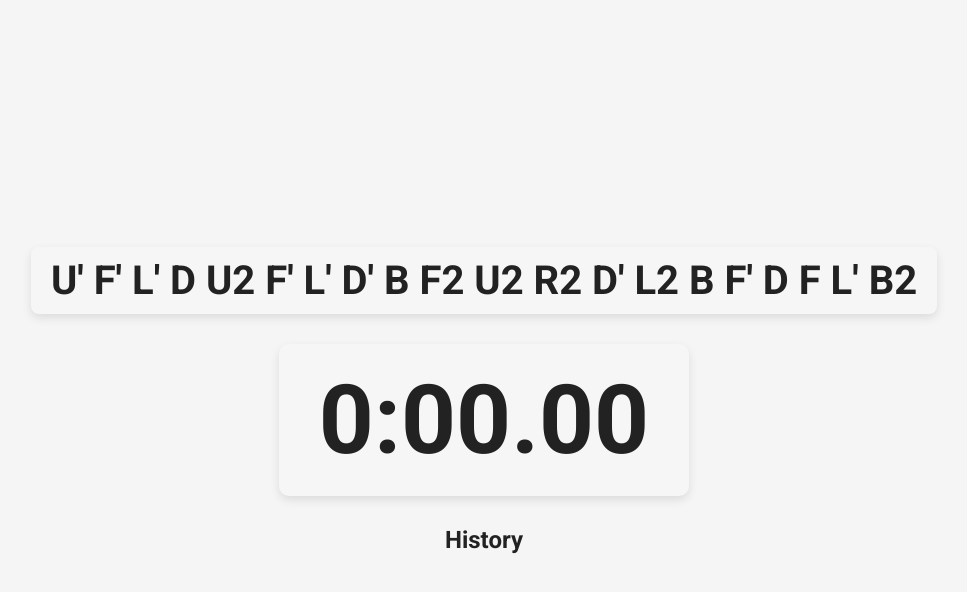
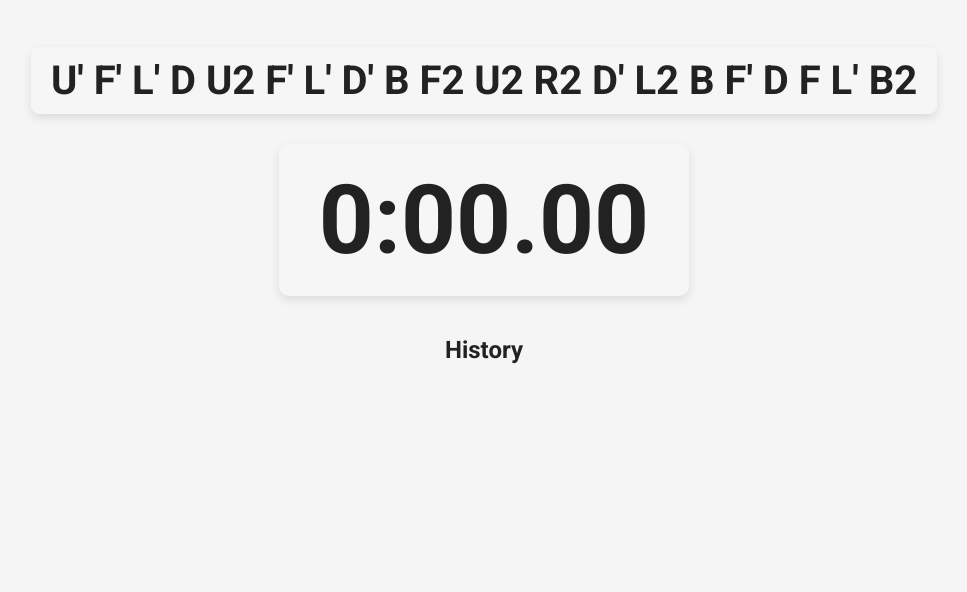
Before and after one commit to progbeat/cubetimer365, a React (Create React App) app: page / in a window 1280 px wide. Shown: the top 592 px of the page, without its empty margins (156-1123 px from the left). Built offline with nearby package versions, Linux system fonts and the light colour scheme.

Commit message:
Fix layout

```diff
--- a/src/App.css
+++ b/src/App.css
@@ -3,10 +3,12 @@
 /* Google Fonts for better typography */
 @import url('https://fonts.googleapis.com/css2?family=Roboto:wght@400;700&display=swap');
 
-* {
+html,
+body,
+#root {
+  height: 100%;
   margin: 0;
   padding: 0;
-  box-sizing: border-box;
 }
 
 body {
@@ -16,11 +18,11 @@ body {
 .app {
   display: flex;
   flex-direction: column;
-  justify-content: center;
   align-items: center;
+  height: 100%;
   padding: 20px;
-  min-height: 100vh;
-  transition: background-color 0.3s, color 0.3s;
+  box-sizing: border-box;
+  overflow: hidden; /* Prevent page scrolling */
 }
 
 .app.light {
@@ -41,6 +43,7 @@ body {
   padding: 10px 20px;
   border-radius: 8px;
   background-color: rgba(255, 255, 255, 0.1);
+  box-sizing: border-box;
   box-shadow: 0 4px 10px rgba(0, 0, 0, 0.1);
 }
 
@@ -51,6 +54,7 @@ body {
   padding: 20px 40px;
   border-radius: 10px;
   background-color: rgba(255, 255, 255, 0.1);
+  box-sizing: border-box;
   box-shadow: 0 4px 10px rgba(0, 0, 0, 0.1);
   transition: transform 0.2s;
 }
@@ -59,11 +63,29 @@ body {
   transform: scale(1.05);
 }
 
-.history {
-  list-style: none;
-  padding: 0;
+.history-container {
   width: 100%;
   max-width: 600px;
+  display: flex;
+  flex-direction: column;
+  flex-grow: 1;
+  min-height: 0; /* Allow the container to shrink */
+}
+
+.history-container h2 {
+  margin: 0;
+  padding: 10px 0;
+  text-align: center;
+  flex-shrink: 0; /* Prevent h2 from shrinking */
+}
+
+.history {
+  flex-grow: 1;
+  min-height: 0;
+  list-style: none;
+  padding: 0 10px;
+  margin: 0;
+  overflow-y: auto; /* Enable vertical scrolling within the history */
 }
 
 .history li {
@@ -73,6 +95,7 @@ body {
   background-color: rgba(255, 255, 255, 0.1);
   border-radius: 5px;
   text-align: center;
+  box-sizing: border-box;
   box-shadow: 0 2px 5px rgba(0, 0, 0, 0.1);
   transition: transform 0.2s;
 }
--- a/src/App.js
+++ b/src/App.js
@@ -6,26 +6,24 @@ const moves = ['U', 'D', 'L', 'R', 'F', 'B'];
 const modifiers = ['', "'", '2'];
 
 function App() {
-  // Compute the seed based on the current date
-  const today = new Date();
-  const seed =
-    today.getFullYear() * 10000 + (today.getMonth() + 1) * 100 + today.getDate();
-
-  const HISTORY_KEY = `cubeTimerHistory_${seed}`; // Use seed in the key
-
-  // Initialize history from localStorage using the seed-based key
-  const [history, setHistory] = useState(() => {
-    const savedHistory = localStorage.getItem(HISTORY_KEY);
-    return savedHistory ? JSON.parse(savedHistory) : [];
-  });
-
   const [scramble, setScramble] = useState('');
   const [isTiming, setIsTiming] = useState(false);
+  const [history, setHistory] = useState([]);
   const [theme, setTheme] = useState('light');
   const [justStopped, setJustStopped] = useState(false);
   const timerRef = useRef(0);
 
+  // Generate today's seed based on the date
+  const today = new Date();
+  const seed =
+    today.getFullYear() * 10000 + (today.getMonth() + 1) * 100 + today.getDate();
+  const HISTORY_KEY = `cubeTimerHistory_${seed}`; // Use seed in the key
+
   useEffect(() => {
+    // Load history from localStorage using the seed-based key
+    const savedHistory = JSON.parse(localStorage.getItem(HISTORY_KEY) || '[]');
+    setHistory(savedHistory);
+
     // Detect system color scheme
     const matchMedia = window.matchMedia('(prefers-color-scheme: dark)');
     setTheme(matchMedia.matches ? 'dark' : 'light');
@@ -34,7 +32,7 @@ function App() {
     };
     matchMedia.addEventListener('change', handleChange);
 
-    // Generate scramble using the seed
+    // Generate today's scramble using the seed
     setScramble(generateScramble(seed));
 
     // Keyboard events
@@ -43,7 +41,12 @@ function App() {
         e.preventDefault();
         if (isTiming) {
           setIsTiming(false);
-          setHistory((prev) => [...prev, timerRef.current]);
+          setHistory((prev) => {
+            const newHistory = [...prev, timerRef.current];
+            // Save updated history to localStorage
+            localStorage.setItem(HISTORY_KEY, JSON.stringify(newHistory));
+            return newHistory;
+          });
           setJustStopped(true);
         }
       }
@@ -69,12 +72,7 @@ function App() {
       window.removeEventListener('keydown', handleKeyDown);
       window.removeEventListener('keyup', handleKeyUp);
     };
-  }, [isTiming, justStopped, seed]);
-
-  // Save history to localStorage whenever it changes
-  useEffect(() => {
-    localStorage.setItem(HISTORY_KEY, JSON.stringify(history));
-  }, [history, HISTORY_KEY]);
+  }, [isTiming, justStopped, seed, HISTORY_KEY]);
 
   useEffect(() => {
     let interval;
@@ -102,12 +100,14 @@ function App() {
     <div className={`app ${theme}`}>
       <h1 className="scramble">{scramble}</h1>
       <div className="timer">{formatTime(timerDisplay)}</div>
+      <div className="history-container">
         <h2>History</h2>
         <ul className="history">
           {[...history].reverse().map((time, index) => (
             <li key={index}>{formatTime(time)}</li>
           ))}
         </ul>
+      </div>
     </div>
   );
 }
```
Lines whose indentation alone changed are shown as unchanged.
